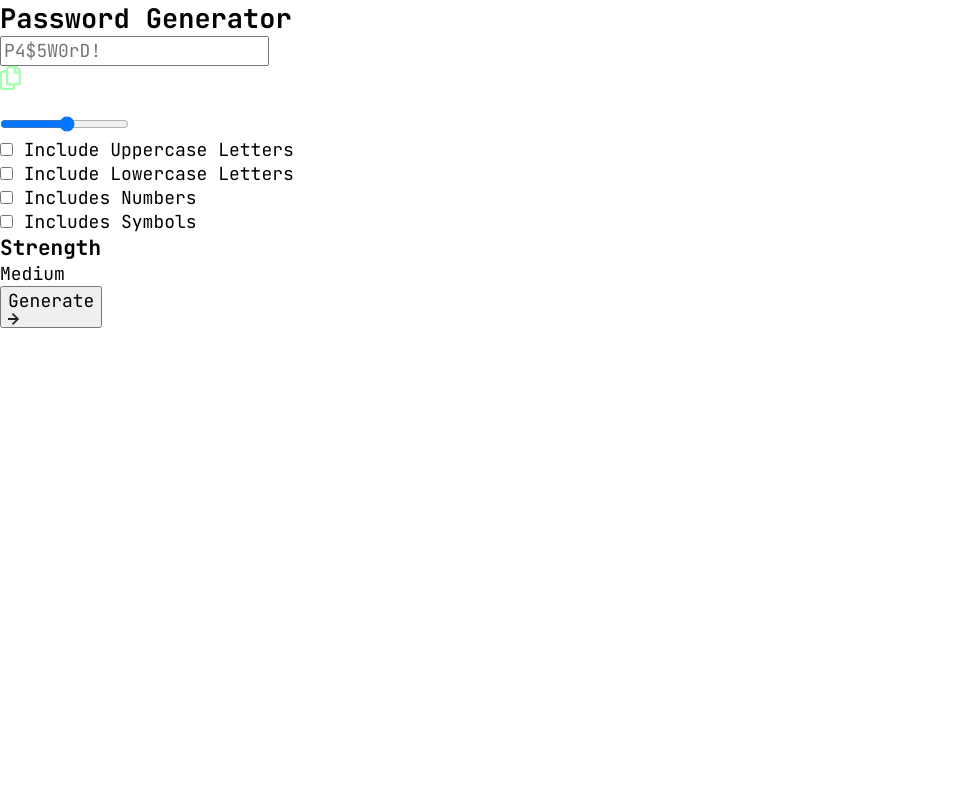
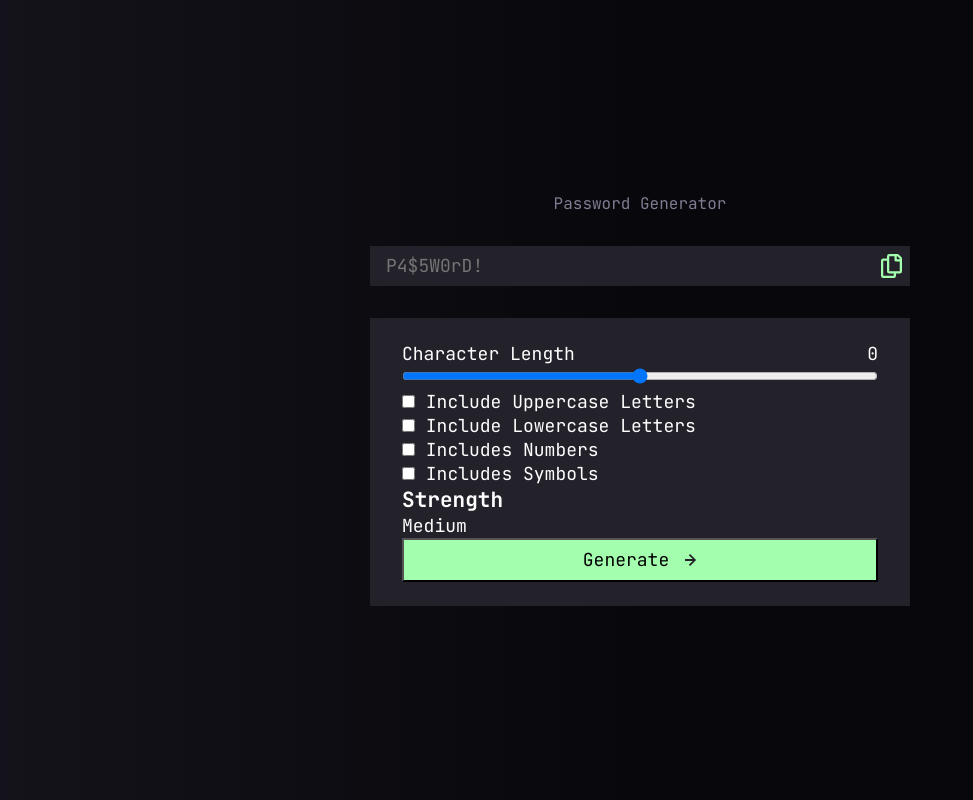
Before and after one commit to jeremie1207/Frontend-Mentor---Password-generator-app, a plain HTML site: page index.html in a window 1280 px wide. Shown: the whole page, without its empty margins (0-973 px from the left). Drawn offline with Linux system fonts and the light colour scheme.

Commit message:
style the macro layout

```diff
--- a/index.html
+++ b/index.html
@@ -24,10 +24,12 @@
   </head>
   <body>
     <main>
-      <article>
+      <article class="password_generator_card">
         <h2 class="password_generator__title">Password Generator</h2>
-        <section class="password__container">
+
+        <section class="password__container bg-grey-800">
           <input
+            class="full-inline-size"
             type="text"
             name="password"
             id="password"
@@ -37,13 +39,17 @@
           <img src="./assets/images/icon-copy.svg" alt="copy" /><br />
         </section>
 
-        <section class="password__attributes">
+        <section class="password__attributes bg-grey-800">
+          <div class="flex-container justify-content-space-between">
+            <p>Character Length</p>
+            <p>0</p>
+          </div>
           <input
-            class="password__size"
+            class="password__size full-inline-size"
             type="range"
             name="character_length"
             id="character_length"
-            min="1"
+            min="0"
             max="20"
           />
 
@@ -69,8 +75,8 @@
               </section>
             </div>
           </section>
-          <button>
-            <div>
+          <button class="btn full-inline-size">
+            <div class="">
               Generate
               <img
                 src="./assets/images/icon-arrow-right.svg"
--- a/styles.css
+++ b/styles.css
@@ -49,9 +49,11 @@
 }
 
 body {
+  background: var(--gradient-1);
   font-family: var(--font-family-primary);
   font-size: var(--font-size-18);
   letter-spacing: var(--text-spacing-primary);
+  color: white;
   /* 4. Add accessible line-height */
   line-height: var(--line-height-2);
   /* 5. Improve text rendering */
@@ -100,6 +102,34 @@ h6 {
   text-wrap: balance;
 }
 
+main {
+  display: grid;
+  place-content: center;
+  place-items: center;
+  min-block-size: 100vh;
+}
+
+.password_generator_card {
+  inline-size: 95vw;
+}
+
+@media (min-width: 35rem) {
+  .password_generator_card {
+    inline-size: 540px;
+  }
+}
+
+.password_generator_card > * + * {
+  --spacing: 1rem;
+  margin-block-start: var(--spacing);
+}
+
+@media (min-width: 35rem) {
+  .password_generator_card > * + * {
+    --spacing: 2rem;
+  }
+}
+
 /* utilities */
 
 .grid-container {
@@ -108,6 +138,10 @@ h6 {
 
 .flex-container {
   display: flex;
+}
+
+.justify-content-space-between {
+  justify-content: space-between;
 }
 
 .text-preset-1 {
@@ -123,3 +157,68 @@ h6 {
   font-size: var(--font-size-16);
   line-height: var(--line-height-4);
 }
+
+.bg-grey-800 {
+  background-color: var(--color-grey-800);
+}
+
+.full-inline-size {
+  inline-size: 100%;
+}
+
+/* block */
+
+.password_generator__title {
+  font-size: var(--font-size-16);
+  line-height: var(--line-height-4);
+  font-weight: normal;
+  color: var(--color-grey-600);
+  text-align: center;
+}
+
+.password__attributes {
+  padding: 1rem;
+}
+
+@media (min-width: 35rem) {
+  .password__attributes {
+    padding-inline: 2rem;
+    padding-block: 1.5rem;
+  }
+}
+
+.password__container {
+  position: relative;
+}
+.password__container input {
+  background-color: transparent;
+  border: none;
+  padding-inline: 1rem;
+  padding-block: 0.5rem;
+}
+
+.password__container img {
+  position: absolute;
+  top: -10%;
+  transform: translateY(50%);
+  right: 8px;
+  cursor: pointer;
+}
+
+.btn {
+  background-color: var(--color-green-200);
+  padding-inline: 1rem;
+  padding-block: 0.5rem;
+  justify-content: center;
+  align-items: center;
+}
+
+.btn div {
+  display: inline-flex;
+  align-items: center;
+}
+
+.btn div img {
+  margin-inline-start: 1rem;
+  height: 12px;
+}
```
